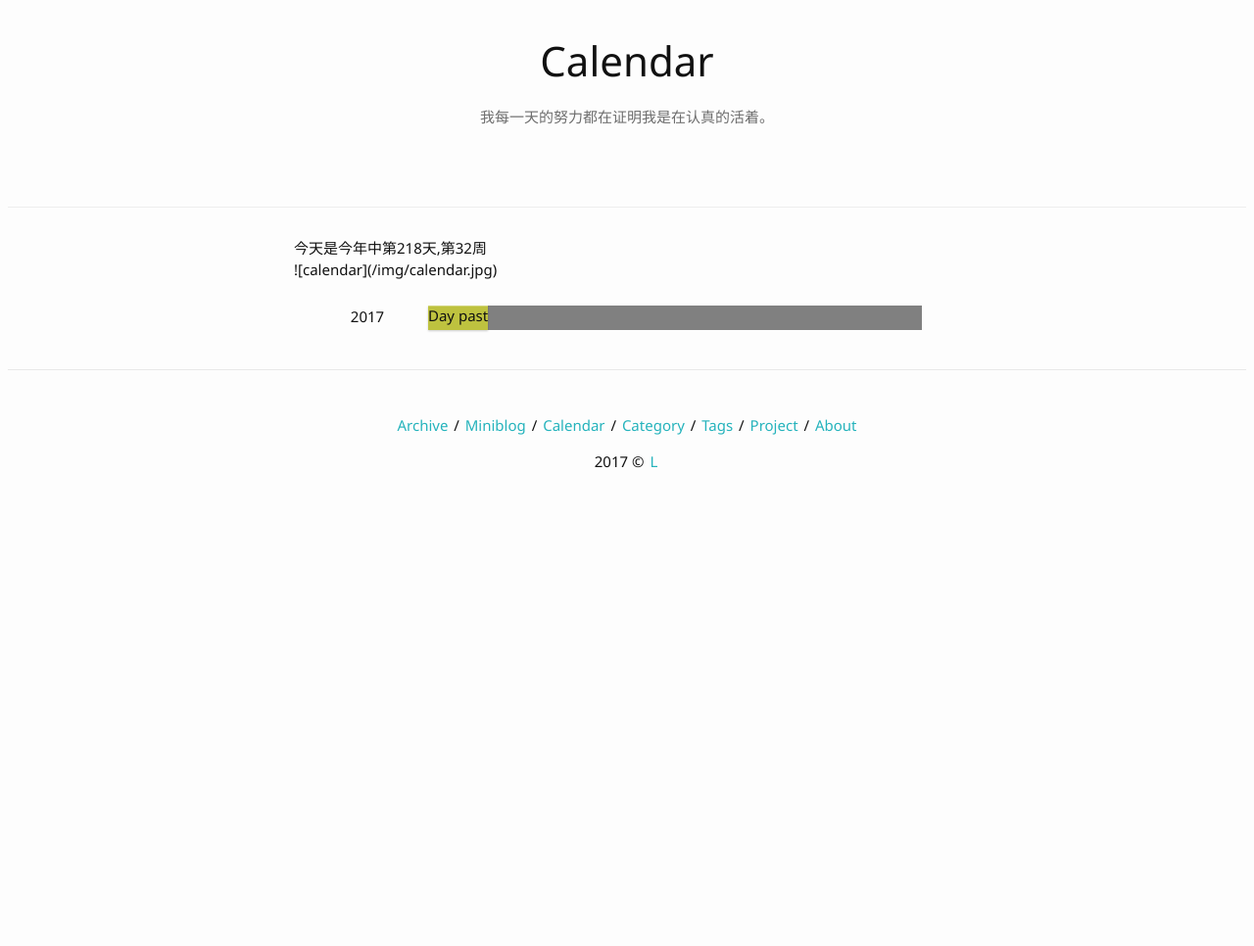
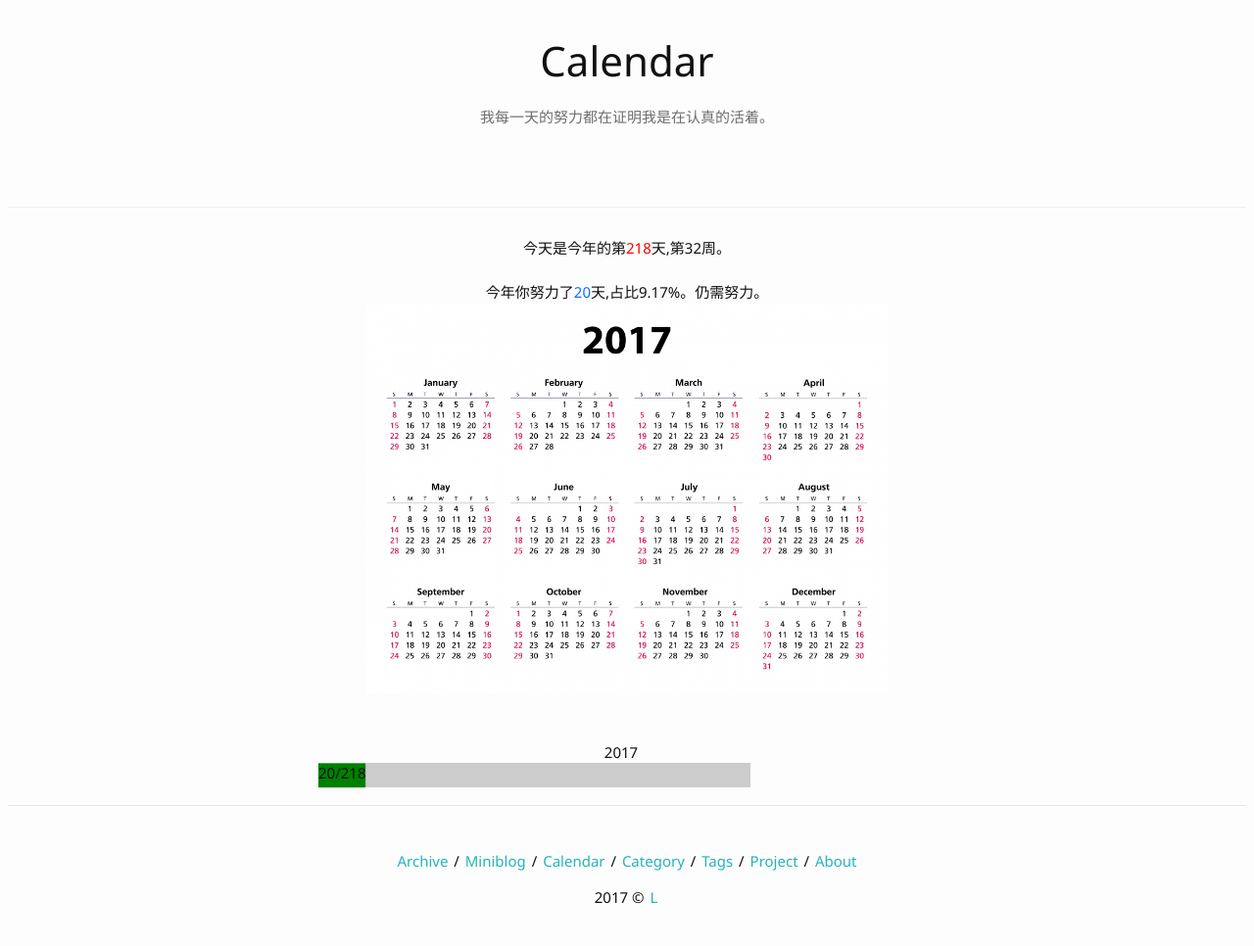
Before and after one commit to liuyanfight/liuyanfight.github.io, a Jekyll site: the page built from calendar.html, in a window 1280 px wide. Shown: the whole page at 98% size. Built offline with Jekyll 4.4.1, drawn with Linux system fonts in a browser that asks for light colours; nearby versions of some CDN libraries; comment, search, counter and statistics services are not loaded; before the commit the page ends 900 px from its top, so only the background shows below that.

Commit message:
try calentar

```diff
--- a/_sass/_layout.scss
+++ b/_sass/_layout.scss
@@ -168,7 +168,7 @@
 .tech .progress {
     float:left;
     height: 25px;
-    background: grey;
+    background: white;
     border-left: 1px solid transparent;
     border-right: 1px solid transparent;
     width:70%;
@@ -234,6 +234,82 @@
     background: #91989F;
 }
 
+/**
+ * Date Past Tree
+ */
+
+.datePast{
+    max-width:700px;
+    margin: 25px;
+    }
+
+.datePast .item{
+    width:100%;
+    clear:both;
+    margin-right:auto;
+    margin-left:auto;
+    height:35px;
+}
+
+.datePast .describe{
+    font-family: 'Noto Sans', serif;
+    margin-right: 12px;
+    text-align: center;
+}
+
+.datePast .progress {
+    float:left;
+    height: 25px;
+    background: #CCCCCCFF;
+    border-left: 1px solid transparent;
+    border-right: 1px solid transparent;
+    width:70%;
+}
+
+.datePast .progress > span {
+    position: relative;
+    float: left;
+    margin: 0 -1px;
+    min-width: 30px;
+    height: 25px;
+    line-height: 21px;
+    text-align: right;
+    background: #cccccc;
+    border: none;
+    border-color: #bfbfbf #b3b3b3 #9e9e9e;
+    -webkit-box-shadow: inset 0 1px rgba(255, 255, 255, 0.3), 0 1px 2px rgba(0, 0, 0, 0.2);
+    box-shadow: inset 0 1px rgba(255, 255, 255, 0.3), 0 1px 2px rgba(0, 0, 0, 0.2);
+}
+
+.datePast  .progress > span > span {
+    padding: 0 8px;
+    font-size: 14px;
+    color: #404040;
+    color: rgba(0, 0, 0, 0.7);
+    font-family: 'Noto Sans', serif;
+    line-height: 25px;
+}
+
+.datePast .progress > span:before {
+    content: '';
+    position: absolute;
+    top: 0;
+    bottom: 0;
+    left: 0;
+    right: 0;
+    z-index: 1;
+    height: 25px;
+    border-radius: 10px;
+}
+
+.datePast .progress .grey {
+    background: #91989F;
+}
+
+.datePast .progress .green {
+    background: #008000;
+}
+
 @media (min-width: 750px) {
     .tech .describe{
         width:100px;
--- a/calendar.html
+++ b/calendar.html
@@ -4,27 +4,33 @@ title: Calendar
 subtitle: 我每一天的努力都在证明我是在认真的活着。
 permalink: /calendar/
 ---
+<center>
 <script lanuage="javascript">
 var d1 = new Date();
 var d2 = new Date();
 d2.setMonth(0);
 d2.setDate(1);
 var rq = d1 - d2;
-var s1 = Math.ceil(rq/(24*60*60*1000));
-var s2 = Math.ceil(s1/7);
-document.write("今天是今年中第"+ s1 +"天,第"+ s2 +"周"+"<br>");
+var dayPast = Math.ceil(rq/(24*60*60*1000));
+var weekPast = Math.ceil(dayPast/7);
+var fightingday = 20;
+var ratio = fightingday * 100/dayPast;
+document.write("今天是今年的第<font color=red>"+ dayPast +"</font>天,第"+ weekPast +"周。"+"<br>");
+document.write("<br/>今年你努力了<font color=#07F713FF>"+ fightingday +"</font>天,占比"+ ratio.toFixed(2) +"%。仍需努力。"+"<br>");
+
 </script>
+</center>
 
-![calendar](/img/calendar.jpg)
+<img src="/img/calendar.jpg" />
 <br>
 
-<section class="tech">
+<section class="datePast">
     <div class = "item">
         <div class = "describe">
             2017
         </div>
         <div class="progress">
-            <span class="green" style="width: (20/365)%;">Day past </span>
+            <span class="green" style="width: <script>parseInt(ratio)</script> %;"><script> document.write(fightingday+"/"+dayPast)</script></span>
         </div>
     </div>
 </section>
```
